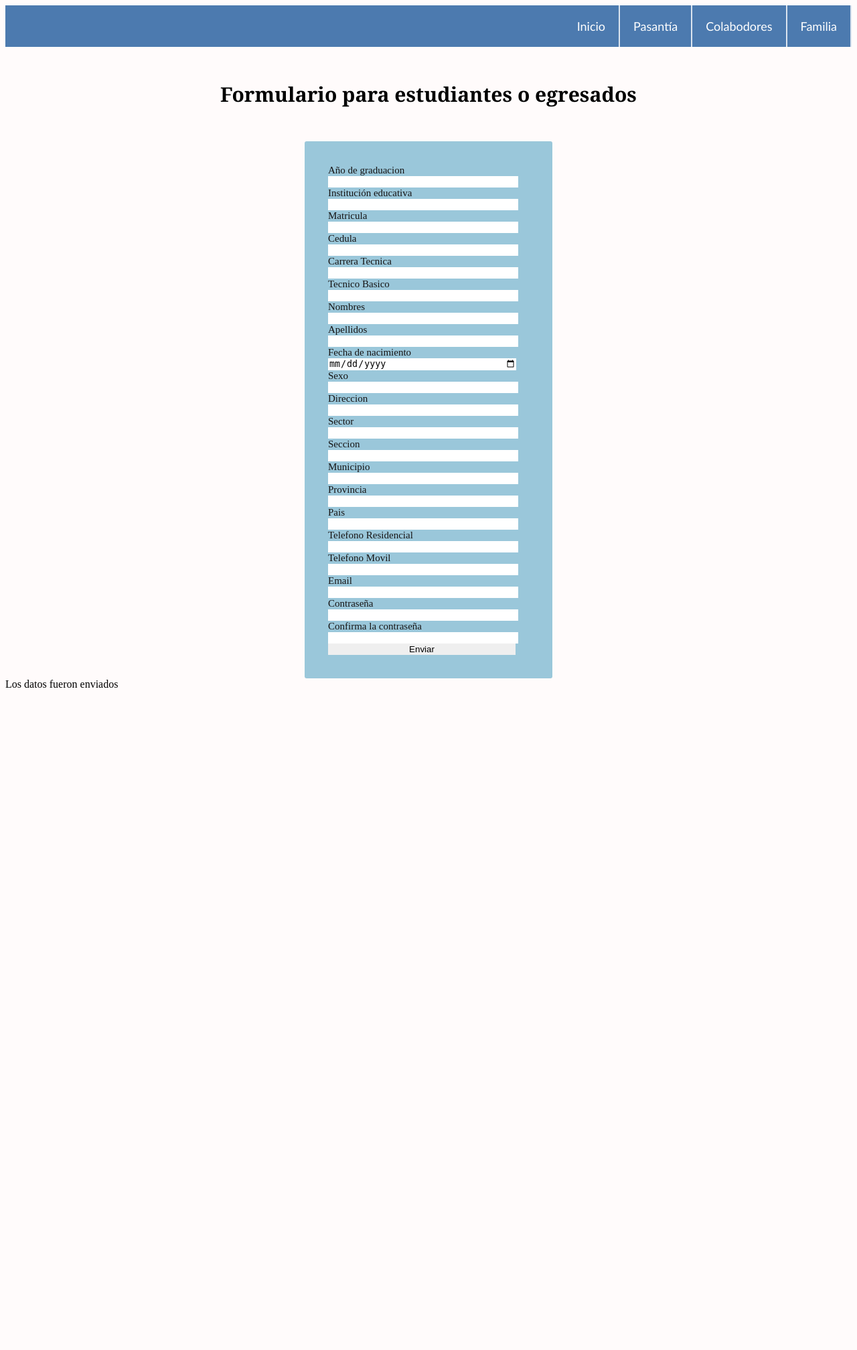
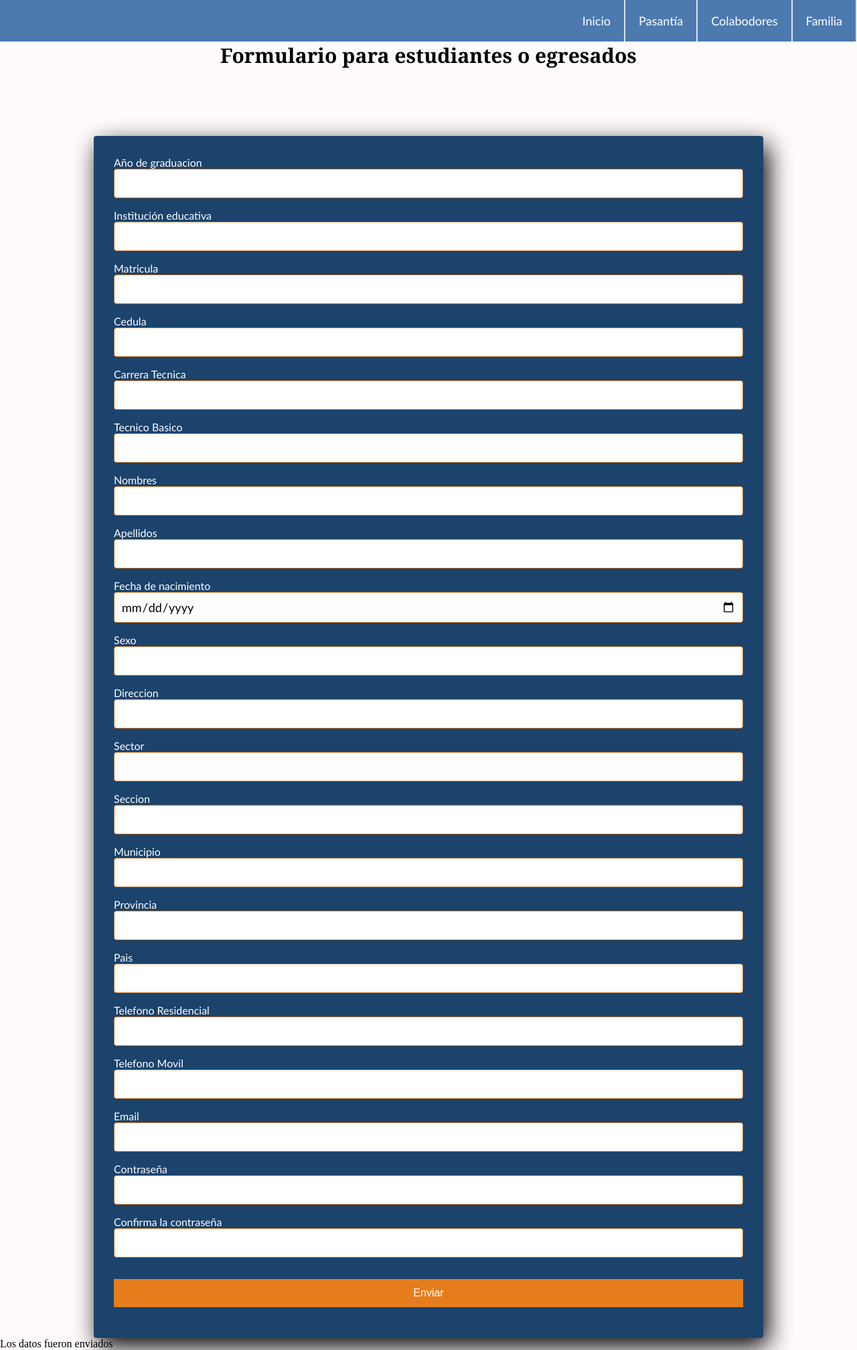
Before and after one commit to alexa111119/practica_equipo2, a PHP site: page /practica_equipo2/formularioEST.php in a window 1280 px wide. Shown: the whole page at 67% size. Before the commit the page ends 1027 px from the top, so only its background shows below. Run offline with PHP 8.4, Linux system fonts and the light colour scheme; data that the repository does not hold is empty.

Commit message:
formularios

```diff
--- a/conexion_formularioVan.php
+++ b/conexion_formularioVan.php
@@ -1,6 +1,6 @@
 <?php
 
-$conexion = mysqli_connect('localhost', 'root', '', 'practica_ipi')
+$conexion = mysqli_connect('localhost', 'root', '04272931', 'practica_ipi')
   or die("Connection failed: " . mysqli_connect_error($mysqli));
 
 
--- a/css/formularioEST.css
+++ b/css/formularioEST.css
@@ -39,21 +39,30 @@ h5{
 font-size: 30px;
   }
 
+  * {
+    margin: 0;
+    padding: 0;
+    box-sizing: border-box;
+  }
+
   form{
-    background-color: rgb(154, 199, 218);
-    border-radius: 3px;
-    color: rgb(22, 20, 20);
-    font-size: 0.8em;
-    padding: 35px;
-    margin: 0 auto;
-    width: 300px;
-    font-size: 15px;
+    width: 1000px;
+    background: #1b436c;
+    padding: 30px;
+    margin: auto;
+    margin-top: 100px;
+    border-radius: 4px;
+    font-family: 'calibri';
+    color: white;
+    box-shadow: 7px 13px 37px #000;
   }
 
   h1{
+    font-family: 'calibri';
+    color: #24303c;
     text-align: center;
-    margin-top: 5px;
-    margin-bottom: 25px;
+    margin-top: 60px;
+    margin-bottom: -35px
   }
 
   input, textarea{
@@ -92,3 +101,28 @@ font-size: 30px;
   .btn-green:active{
       background-color: #287e94;
   }
+
+
+  .enviar{
+
+    width: 100%;
+    background: #e67d1c;
+    border: none;
+    padding: 12px;
+    color: white;
+    margin: 16px 0;
+    font-size: 16px;
+  }
+
+
+  .controls {
+    width: 100%;
+    background: #ffffff;
+    padding: 10px;
+    border-radius: 4px;
+    margin-bottom: 16px;
+    border: 1px solid #c56f1f;
+    font-family: 'calibri';
+    font-size: 18px;
+
+  }
--- a/formularioEST.php
+++ b/formularioEST.php
@@ -33,91 +33,91 @@
 
     <form action="" class="formulario" method="POST">
       <label for="Año de graduacion">Año de graduacion</label>
-      <input type="number" name="año" id="año">
+      <input type="number" name="año" id="año" class="controls">
 
       <label for="">Institución educativa</label>
-      <input type="text" name="institucion" id="insti">
+      <input type="text" name="institucion" id="insti"class="controls">
 
       <label for="">Matricula</label>
-      <input type="number" name="matricula" id="matri">
+      <input type="number" name="matricula" id="matri"class="controls">
 
 
 
       <label for="">Cedula</label>
-      <input type="number" name="cedula" id="ced">
+      <input type="number" name="cedula" id="ced"class="controls">
 
 
       <label for="">Carrera Tecnica</label>
-      <input type="text" name="carrera" id="ced">
+      <input type="text" name="carrera" id="ced"class="controls">
 
 
 
       <label for="">Tecnico Basico</label>
-      <input type="text" name="tecnico" id="ced">
+      <input type="text" name="tecnico" id="ced"class="controls">
 
 
       <label for="">Nombres</label>
-      <input type="text" name="nombres" id="ced">
+      <input type="text" name="nombres" id="ced"class="controls">
 
 
 
       <label for="">Apellidos</label>
-      <input type="text" name="apellidos" id="ced">
+      <input type="text" name="apellidos" id="ced"class="controls">
 
 
       <label for="">Fecha de nacimiento</label>
-      <input type="DATE" name="fecha" id="ced">
+      <input type="DATE" name="fecha" id="ced"class="controls">
 
       <label for="">Sexo</label>
-      <input type="text" name="sexo" id="ced">
+      <input type="text" name="sexo" id="ced"class="controls">
 
 
       <label for="">Direccion</label>
-      <input type="text" name="direccion" id="ced">
+      <input type="text" name="direccion" id="ced"class="controls">
 
       <label for="">Sector</label>
-      <input type="text" name="sector" id="ced">
+      <input type="text" name="sector" id="ced"class="controls">
 
 
       <label for="">Seccion</label>
-      <input type="text" name="seccion" id="ced">
+      <input type="text" name="seccion" id="ced"class="controls">
 
 
       <label for="">Municipio</label>
-      <input type="text" name="municipio" id="ced">
+      <input type="text" name="municipio" id="ced"class="controls">
 
 
 
       <label for="">Provincia</label>
-      <input type="text" name="provincia" id="ced">
+      <input type="text" name="provincia" id="ced"class="controls">
 
 
       <label for="">Pais</label>
-      <input type="text" name="pais" id="ced">
+      <input type="text" name="pais" id="ced"class="controls">
 
 
       <label for="">Telefono Residencial</label>
-      <input type="number" name="telefonoR" id="ced">
+      <input type="number" name="telefonoR" id="ced"class="controls">
 
       <label for="">Telefono Movil</label>
-      <input type="number" name="telefonoM" id="ced">
+      <input type="number" name="telefonoM" id="ced"class="controls">
 
 
 
 
       <label for="">Email</label>
-      <input type="text" name="email" id="ced">
+      <input type="text" name="email" id="ced"class="controls">
 
       <label for="">Contraseña</label>
-      <input type="password" name="contra" id="ced">
+      <input type="password" name="contra" id="ced"class="controls">
 
 
 
       <label for="">Confirma la contraseña</label>
-      <input type="password" name="contra2" id="ced">
+      <input type="password" name="contra2" id="ced"class="controls">
 
 
-      <input type="submit" value="Enviar">
+      <input type="submit" value="Enviar"class= "enviar">
 
     </form>
   </section>
```
Also changed, not shown: css/formularioEMP.css (+4 -4 lines), css/formularioVANC.css (+26 -41 lines), formularioVANC.php (+11 -11 lines).
